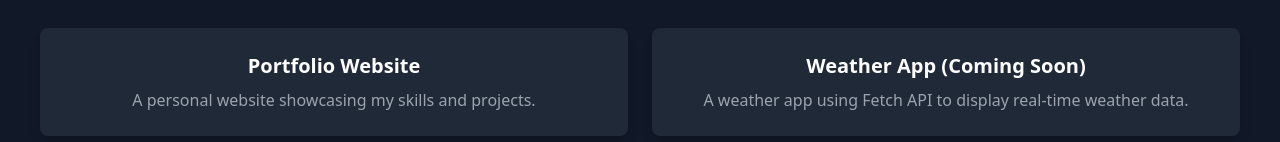
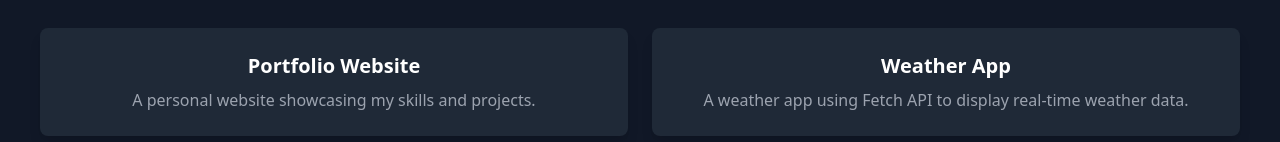
Before and after one commit to adarshhbnair/portfolio-website, a plain HTML site: page index.html in a window 1280 px wide. Shown: the part 1144-1286 px from the top of the page. Drawn offline with nearby package versions, Linux system fonts and the light colour scheme.

Commit message:
added favicon

```diff
--- a/index.html
+++ b/index.html
@@ -5,6 +5,7 @@
     <meta name="viewport" content="width=device-width, initial-scale=1.0">
     <title>Adarsh B | Portfolio</title>
     <script src="https://cdn.tailwindcss.com"></script>
+    <link rel="icon" type="image/png" href="favicon-32x32.png">
 </head>
 <body class="bg-gray-900 text-white">
     <!-- Navbar -->
@@ -39,7 +40,7 @@
                 <p class="text-gray-400 mt-2">A personal website showcasing my skills and projects.</p>
             </div>
             <div class="p-6 bg-gray-800 rounded-lg shadow-lg text-center">
-                <h3 class="text-xl font-semibold">Weather App (Coming Soon)</h3>
+                <h3 class="text-xl font-semibold" href="https://github.com/adarshhbnair/weather-app">Weather App</h3>
                 <p class="text-gray-400 mt-2">A weather app using Fetch API to display real-time weather data.</p>
             </div>
         </div>
```
Also changed, not shown: favicon-32x32.png (added).
